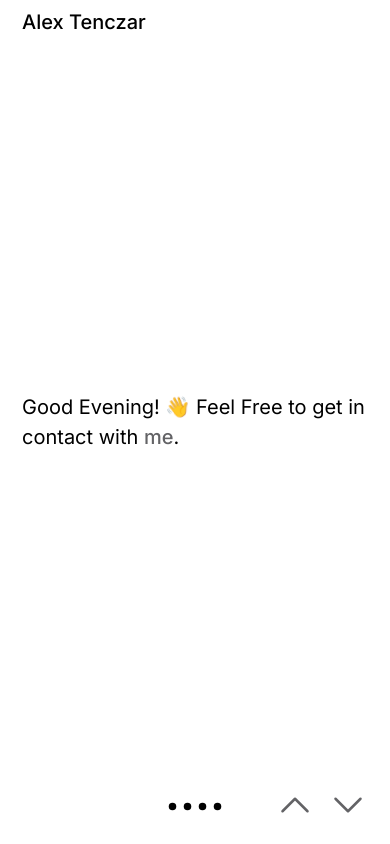
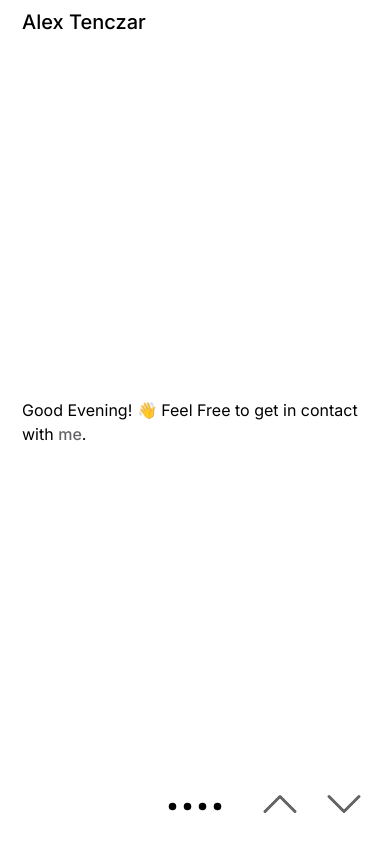
Before and after one commit to alextenczar/alextenczar.com-next, a Next.js app: page / in a window 390 px wide. Shown: the top 844 px of the page. Built offline with nearby package versions, Linux system fonts and the light colour scheme.

Commit message:
mobile sizing adjustment

```diff
--- a/styles/globals.scss
+++ b/styles/globals.scss
@@ -239,8 +239,12 @@ footer {
 }
 
 @media (max-height: 768px) or (max-width: 500px) {
+
+  input,
+  textarea,
+  button,
   .section-inner {
-    font-size: 1.25rem;
+    font-size: 1rem;
   }
 }
 
```
